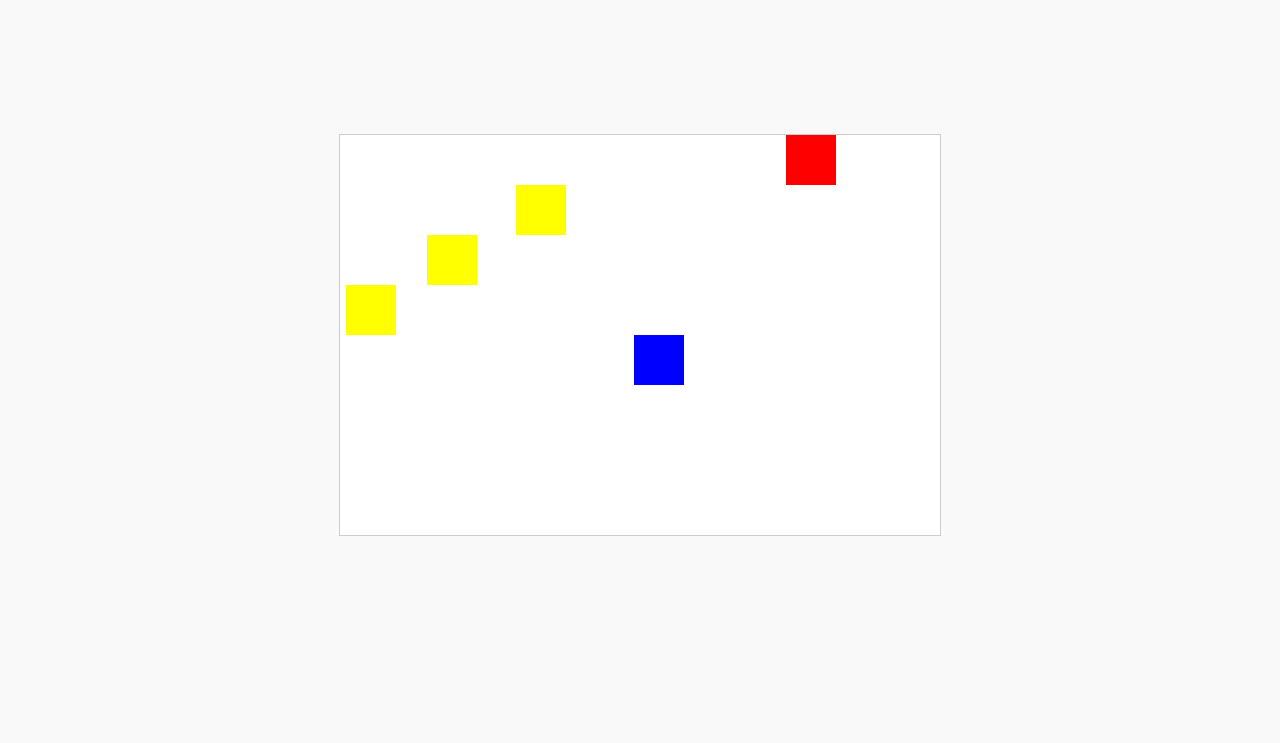
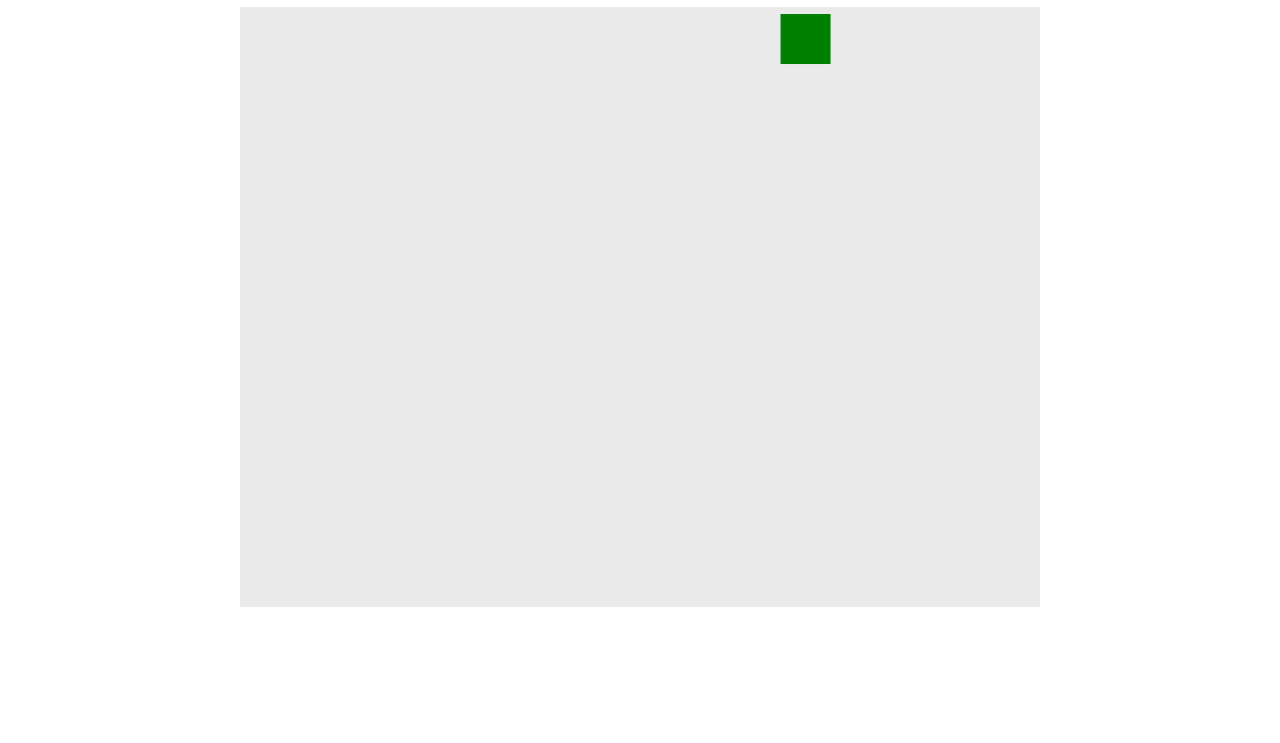
Before and after one commit to yukikan78g-a11y/gomi_separation, a plain HTML site: page index.html in a window 1280 px wide. Shown: the part 73-816 px from the top of the page. Drawn offline with Linux system fonts and the light colour scheme.

Commit message:
Updated index.html with full trash sorting game code

```diff
--- a/index.html
+++ b/index.html
@@ -5,74 +5,90 @@
     <meta name="viewport" content="width=device-width, initial-scale=1.0">
     <title>Trash Sorting Game</title>
     <style>
-        body { display: flex; justify-content: center; align-items: center; height: 100vh; background: #f9f9f9; }
-        #game { width: 600px; height: 400px; background: #fff; position: relative; overflow: hidden; border: 1px solid #ccc; }
-        .item { position: absolute; width: 50px; height: 50px; }
-        .can { background: red; }
-        .bottle { background: blue; }
-        .battery { background: yellow; }
+        body { font-family: Arial, sans-serif; }
+        canvas { background: #eaeaea; display: block; margin: auto; }
     </style>
 </head>
 <body>
-    <div id="game"></div>
+    <h1>Trash Sorting Game</h1>
+    <canvas id="gameCanvas" width="800" height="600"></canvas>
     <script>
-        const game = document.getElementById('game');
-        const items = ['can', 'bottle', 'battery'];
+        const canvas = document.getElementById('gameCanvas');
+        const ctx = canvas.getContext('2d');
+
+        const CAN_DURATION = 2000;
+        const BOTTLE_DURATION = 2500;
+        const BATTERY_DURATION = 3000;
+
         let score = 0;
-        let gameOver = false;
+        let timer = 60;
+        let gameInterval;
 
-        function createItem() {
-            const item = document.createElement('div');
-            const randomIndex = Math.floor(Math.random() * items.length);
-            item.className = 'item ' + items[randomIndex];
-            item.style.left = Math.random() * (game.offsetWidth - 50) + 'px';
-            item.style.top = '0px';
-            game.appendChild(item);
-            moveItem(item);
+        const items = [];
+
+        class Item {
+            constructor(type) {
+                this.type = type;
+                this.x = Math.random() * (canvas.width - 50);
+                this.y = 0;
+                this.speed = Math.random() * 2 + 1;
+            }
+
+            update() {
+                this.y += this.speed;
+                if (this.y > canvas.height) {
+                    items.splice(items.indexOf(this), 1);
+                }
+            }
+
+            draw() {
+                ctx.fillStyle = this.type === 'can' ? 'green' : this.type === 'bottle' ? 'blue' : 'grey';
+                ctx.fillRect(this.x, this.y, 50, 50);
+            }
         }
 
-        function moveItem(item) {
-            let position = 0;
-            const interval = setInterval(() => {
-                if (position >= game.offsetHeight) {
-                    clearInterval(interval);
-                    game.removeChild(item);
-                    gameOver = true;
-                    alert('Game Over! Your score: ' + score);
-                }
-                if (!gameOver) {
-                    position += 5;
-                    item.style.top = position + 'px';
-                }
-            }, 100);
+        function spawnItem() {
+            const rand = Math.random();
+            let type;
+            if (rand < 0.33) type = 'can';
+            else if (rand < 0.66) type = 'bottle';
+            else type = 'battery';
+            items.push(new Item(type));
         }
 
-        document.addEventListener('keydown', (event) => {
-            if (event.key === 'ArrowLeft') {
-                // Sort can
-                score += sortItem('can');
-            } else if (event.key === 'ArrowRight') {
-                // Sort bottle
-                score += sortItem('bottle');
-            } else if (event.key === 'ArrowDown') {
-                // Sort battery
-                score += sortItem('battery');
+        function updateGame() {
+            ctx.clearRect(0, 0, canvas.width, canvas.height);
+            items.forEach(item => {
+                item.update();
+                item.draw();
+            });
+            if (timer <= 0) {
+                clearInterval(gameInterval);
+                alert(`Game Over! Your score: ${score}`);
+                return;
             }
-        });
-
-        function sortItem(itemType) {
-            // Implement sorting logic here
-            // Example: Check if the sorted item type matches the falling item
-            // If matches, return score + 1, else return score
-            // This is where you can implement your own logic.
-            return 1; // Placeholder
+            timer--;
         }
 
-        setInterval(() => {
-            if (!gameOver) {
-                createItem();
+        function moveItem(event) {
+            let selectedItem = items[items.length - 1];
+            if (!selectedItem) return;
+            if (event.key === 'ArrowLeft' && selectedItem.type === 'can') {
+                score += 1;
+                items.splice(items.indexOf(selectedItem), 1);
+            } else if (event.key === 'ArrowRight' && selectedItem.type === 'bottle') {
+                score += 1;
+                items.splice(items.indexOf(selectedItem), 1);
+            } else if (event.key === 'ArrowDown' && selectedItem.type === 'battery') {
+                score += 1;
+                items.splice(items.indexOf(selectedItem), 1);
             }
-        }, 1000);
+        }
+
+        window.addEventListener('keydown', moveItem);
+        const timerInterval = setInterval(spawnItem, [CAN_DURATION, BOTTLE_DURATION, BATTERY_DURATION][Math.floor(Math.random() * 3)]);
+        gameInterval = setInterval(updateGame, 1000);
+        setTimeout(() => { clearInterval(timerInterval); }, 60000);
     </script>
 </body>
 </html>
```
